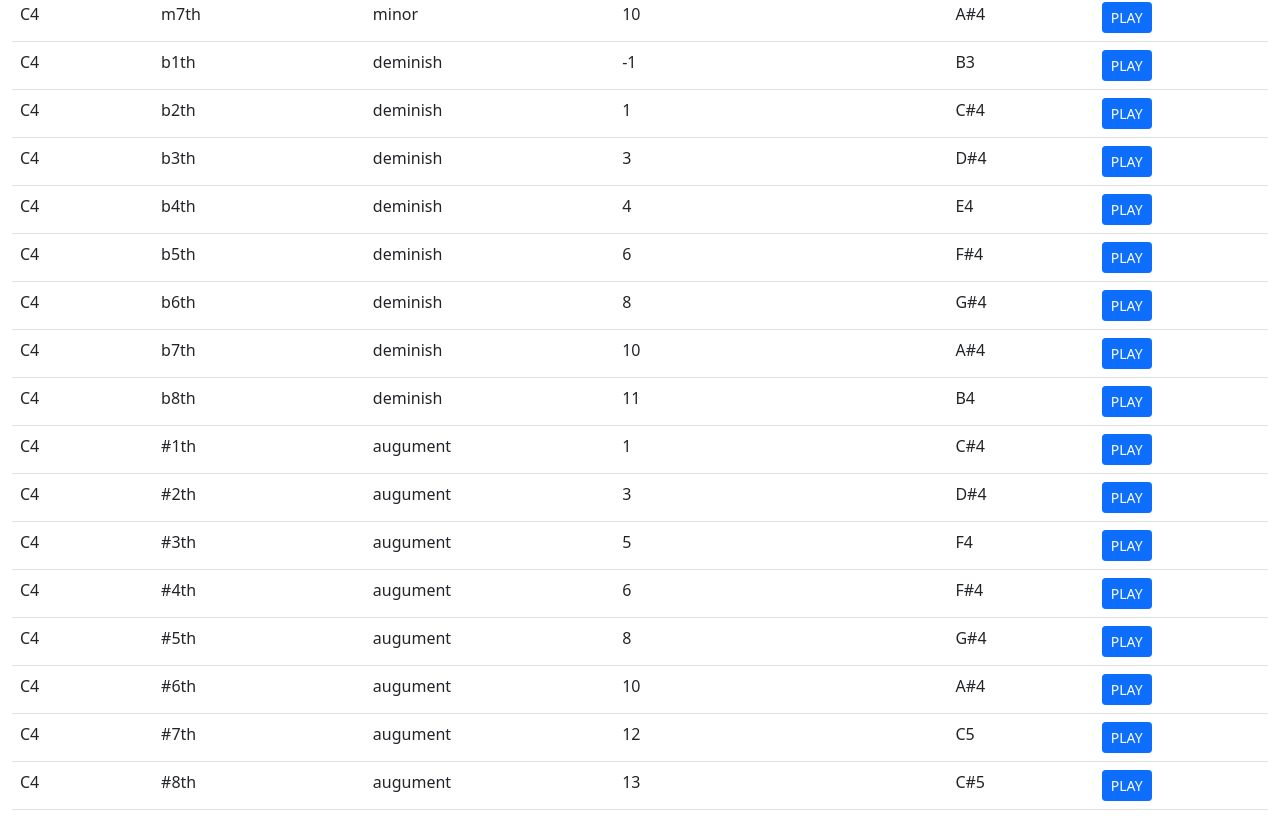
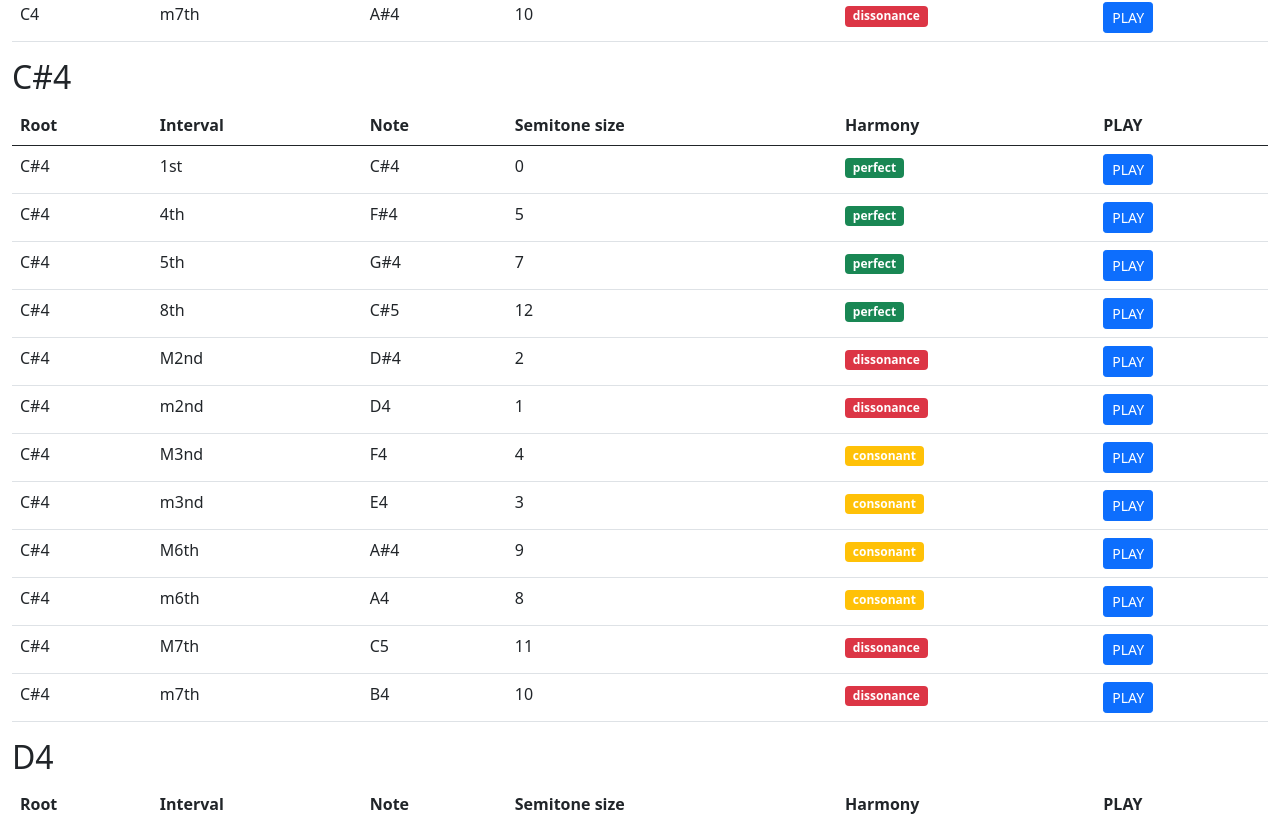
Before and after one commit to func09/music_practice, a Vue app: page /practice03 in a window 1280 px wide. Shown: the part 727-1543 px from the top of the page. Built offline with nearby package versions, Linux system fonts and the light colour scheme.

Commit message:
調和する音程を色で区別

```diff
--- a/src/constraints/index.ts
+++ b/src/constraints/index.ts
@@ -30,22 +30,22 @@ export const IntervalNames: Array<IntervalName> = [
   "m6th",
   "M7th",
   "m7th",
-  "b1th",
-  "b2th",
-  "b3th",
-  "b4th",
-  "b5th",
-  "b6th",
-  "b7th",
-  "b8th",
-  "#1th",
-  "#2th",
-  "#3th",
-  "#4th",
-  "#5th",
-  "#6th",
-  "#7th",
-  "#8th",
+  // "b1th",
+  // "b2th",
+  // "b3th",
+  // "b4th",
+  // "b5th",
+  // "b6th",
+  // "b7th",
+  // "b8th",
+  // "#1th",
+  // "#2th",
+  // "#3th",
+  // "#4th",
+  // "#5th",
+  // "#6th",
+  // "#7th",
+  // "#8th",
 ];
 
 export const IntervalTypes: Array<IntervalType> = [
--- a/src/core/Interval.ts
+++ b/src/core/Interval.ts
@@ -16,6 +16,20 @@ export class Interval {
 
   static parse(name: IntervalName): Interval {
     return new Interval(name);
+  }
+
+  get harmonyType(): string {
+    switch (this.degree) {
+      case 2:
+      case 7:
+        return "dissonance";
+      case 3:
+      case 6:
+        return "consonant";
+      default:
+        // 1,4,5,8
+        return "perfect";
+    }
   }
 
   get additionalSize(): number {
--- a/src/views/Practice03.vue
+++ b/src/views/Practice03.vue
@@ -9,9 +9,9 @@
           <tr>
             <th>Root</th>
             <th>Interval</th>
-            <th>Type</th>
+            <th>Note</th>
             <th>Semitone size</th>
-            <th>Note</th>
+            <th>Harmony</th>
             <th>PLAY</th>
           </tr>
         </thead>
@@ -19,10 +19,14 @@
           <tr v-for="intervalName in intervalNames" v-bind:key="intervalName">
             <td>{{ note }}</td>
             <td>{{ intervalName }}</td>
-            <td>{{ getInterval(intervalName).type }}</td>
+            <td>
+              {{ getNewNote(note, intervalName) }}
+            </td>
             <td>{{ getInterval(intervalName).size }}</td>
             <td>
-              {{ getNewNote(note, intervalName) }}
+              <span class="badge" v-bind:class="getBadgeStyle(intervalName)"
+                >{{ getInterval(intervalName).harmonyType }}
+              </span>
             </td>
             <td>
               <button
@@ -47,6 +51,14 @@ import * as Tone from "tone";
 export default {
   name: "Plactice03",
   methods: {
+    getBadgeStyle: function(intervalName) {
+      const interval = Interval.parse(intervalName);
+      return {
+        "btn-success": interval.harmonyType == "perfect",
+        "btn-warning": interval.harmonyType == "consonant",
+        "btn-danger": interval.harmonyType == "dissonance",
+      };
+    },
     getNewNote: function(note, intervalName) {
       const interval = Interval.parse(intervalName);
       return Tone.Frequency(note)
```
Also changed, not shown: 1 other file (tests, documents, lock files or other folders).
